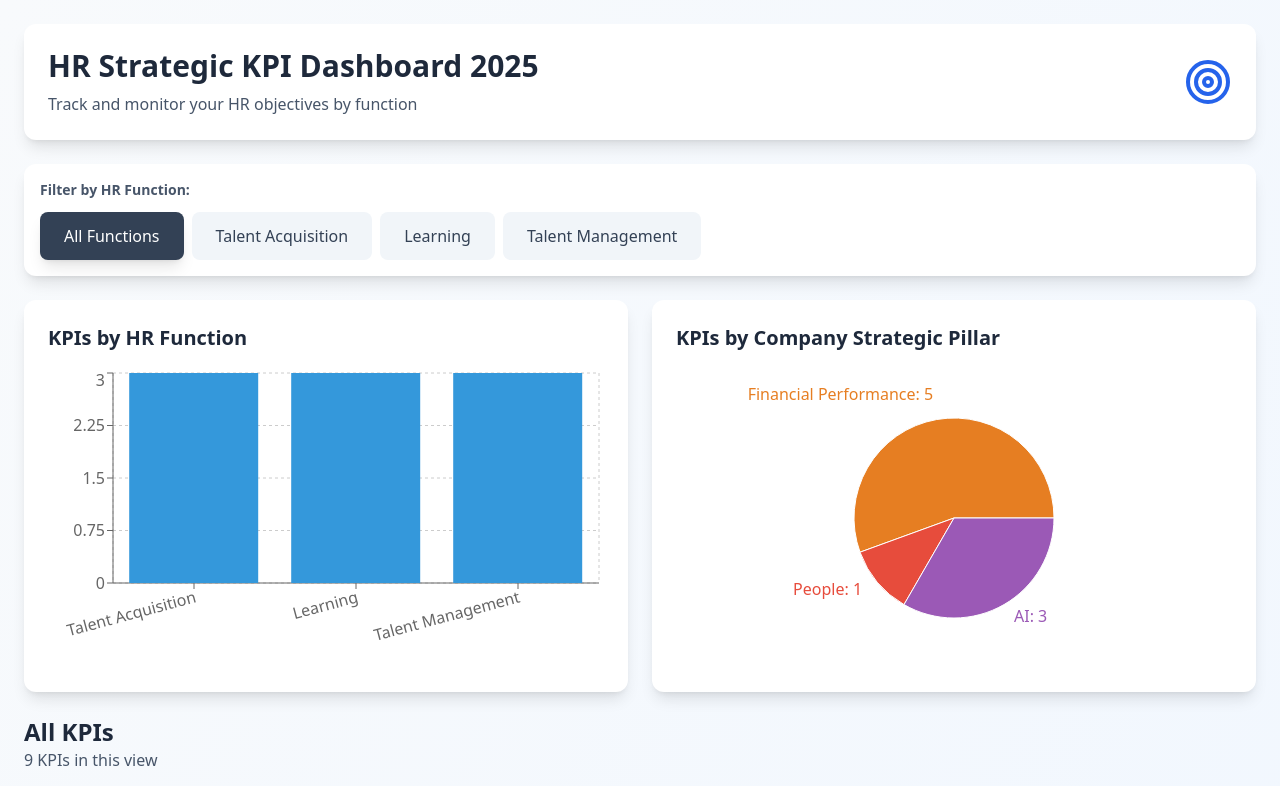
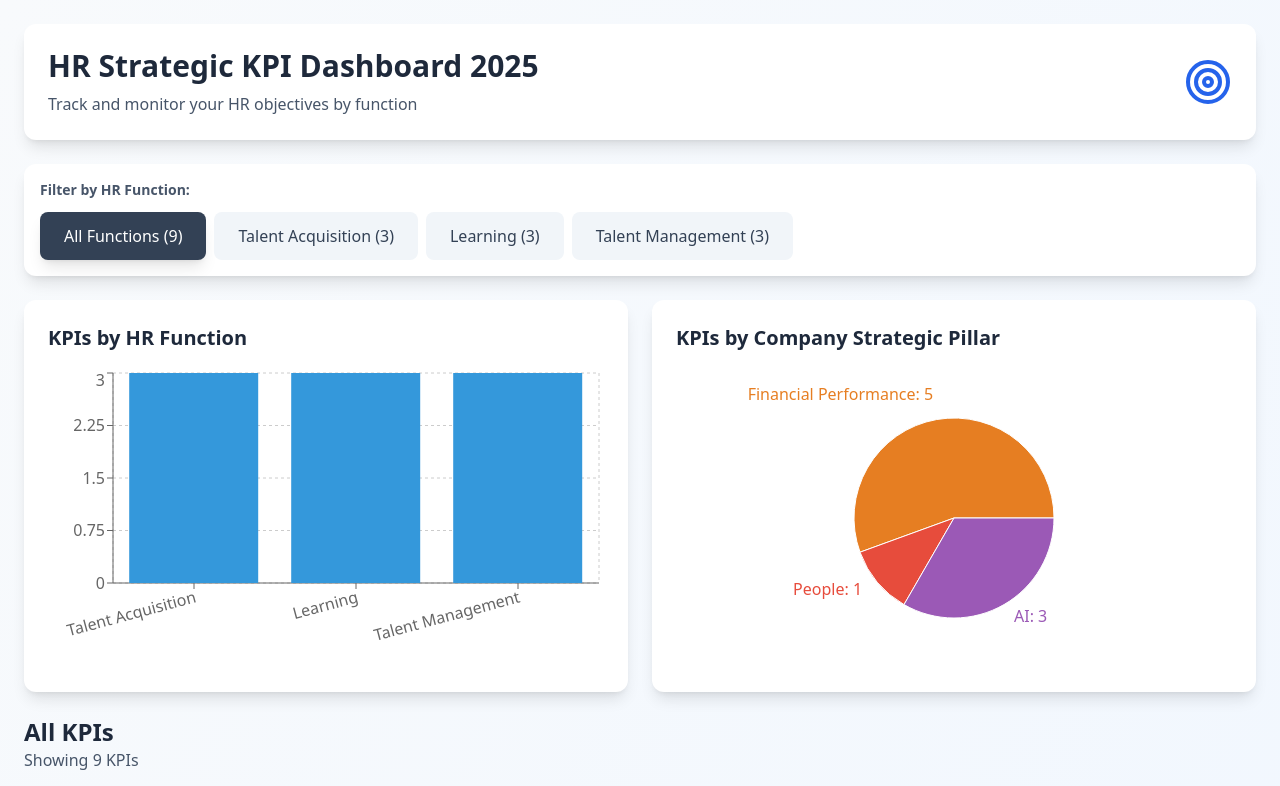
Before and after one commit to FahadHassan315/hr-kpi-dashboard, a React app in the folder hr-kpi-dashboard/: page / in a window 1280 px wide. Shown: the top 786 px of the page. Built offline with nearby package versions, Linux system fonts and the light colour scheme; the HTML template or start-up script is replaced by a standard one.

Commit message:
Refactor KPI data and update UI elements

```diff
--- a/hr-kpi-dashboard/src/App.jsx
+++ b/hr-kpi-dashboard/src/App.jsx
@@ -1,12 +1,11 @@
 import React, { useState } from 'react';
-import { BarChart, Bar, XAxis, YAxis, CartesianGrid, Tooltip, Legend, ResponsiveContainer, PieChart, Pie, Cell } from 'recharts';
+import { BarChart, Bar, XAxis, YAxis, CartesianGrid, Tooltip, ResponsiveContainer, PieChart, Pie, Cell } from 'recharts';
 import { Target } from 'lucide-react';
 
 const HRKPIDashboard = () => {
   const [selectedFunction, setSelectedFunction] = useState('all');
 
   const kpiData = [
-    // Talent Acquisition
     {
       hrFunction: 'Talent Acquisition',
       kpi: 'Hiring Quality',
@@ -23,7 +22,7 @@ const HRKPIDashboard = () => {
       companyPillar: 'Financial Performance',
       target: 'Reduce turnover rate by 5%',
       currentValue: 0,
-      targetValue: -5,
+      targetValue: 5,
       status: 'In Progress',
       icon: '📉'
     },
@@ -33,11 +32,10 @@ const HRKPIDashboard = () => {
       companyPillar: 'Financial Performance',
       target: 'Reduce average time to fill critical positions by 5%',
       currentValue: 0,
-      targetValue: -5,
+      targetValue: 5,
       status: 'In Progress',
       icon: '⏱️'
     },
-    // Learning
     {
       hrFunction: 'Learning',
       kpi: 'Employee Development Index',
@@ -68,7 +66,6 @@ const HRKPIDashboard = () => {
       status: 'In Progress',
       icon: '📚'
     },
-    // Talent Management
     {
       hrFunction: 'Talent Management',
       kpi: 'Employee Engagement Score',
@@ -111,21 +108,34 @@ const HRKPIDashboard = () => {
     ? kpiData
     : kpiData.filter(item => item.hrFunction === selectedFunction);
 
-  const functionSummary = Object.keys(functionColors).map(func => ({
-    name: func,
-    kpiCount: kpiData.filter(item => item.hrFunction === func).length,
-    avgTarget: Math.round(
-      kpiData
-        .filter(item => item.hrFunction === func)
-        .reduce((acc, item) => acc + Math.abs(item.targetValue), 0) /
-      kpiData.filter(item => item.hrFunction === func).length
-    )
-  }));
+  const functionSummary = [
+    {
+      name: 'Talent Acquisition',
+      kpiCount: kpiData.filter(item => item.hrFunction === 'Talent Acquisition').length
+    },
+    {
+      name: 'Learning',
+      kpiCount: kpiData.filter(item => item.hrFunction === 'Learning').length
+    },
+    {
+      name: 'Talent Management',
+      kpiCount: kpiData.filter(item => item.hrFunction === 'Talent Management').length
+    }
+  ];
 
   const companyPillarData = [
-    { name: 'Financial Performance', value: kpiData.filter(k => k.companyPillar === 'Financial Performance').length },
-    { name: 'People', value: kpiData.filter(k => k.companyPillar === 'People').length },
-    { name: 'AI', value: kpiData.filter(k => k.companyPillar === 'AI').length }
+    {
+      name: 'Financial Performance',
+      value: kpiData.filter(k => k.companyPillar === 'Financial Performance').length
+    },
+    {
+      name: 'People',
+      value: kpiData.filter(k => k.companyPillar === 'People').length
+    },
+    {
+      name: 'AI',
+      value: kpiData.filter(k => k.companyPillar === 'AI').length
+    }
   ];
 
   const COLORS = ['#E67E22', '#E74C3C', '#9B59B6'];
@@ -133,7 +143,6 @@ const HRKPIDashboard = () => {
   return (
     <div className="min-h-screen bg-gradient-to-br from-slate-50 to-blue-50 p-6">
       <div className="max-w-7xl mx-auto">
-        {/* Header */}
         <div className="bg-white rounded-xl shadow-lg p-6 mb-6">
           <div className="flex items-center justify-between">
             <div>
@@ -148,7 +157,6 @@ const HRKPIDashboard = () => {
           </div>
         </div>
 
-        {/* HR Function Filter */}
         <div className="bg-white rounded-xl shadow-lg p-4 mb-6">
           <h3 className="text-sm font-semibold text-slate-600 mb-3">Filter by HR Function:</h3>
           <div className="flex flex-wrap gap-2">
@@ -160,26 +168,44 @@ const HRKPIDashboard = () => {
                   : 'bg-slate-100 text-slate-700 hover:bg-slate-200'
               }`}
             >
-              All Functions
+              All Functions ({kpiData.length})
             </button>
-            {Object.keys(functionColors).map(func => (
             <button
-                key={func}
-                onClick={() => setSelectedFunction(func)}
+              onClick={() => setSelectedFunction('Talent Acquisition')}
               className={`px-6 py-3 rounded-lg font-medium transition-all ${
-                  selectedFunction === func
+                selectedFunction === 'Talent Acquisition'
                   ? 'text-white shadow-lg'
                   : 'bg-slate-100 text-slate-700 hover:bg-slate-200'
               }`}
-                style={selectedFunction === func ? { backgroundColor: functionColors[func] } : {}}
+              style={selectedFunction === 'Talent Acquisition' ? { backgroundColor: '#3498DB' } : {}}
             >
-                {func}
+              Talent Acquisition (3)
             </button>
-            ))}
+            <button
+              onClick={() => setSelectedFunction('Learning')}
+              className={`px-6 py-3 rounded-lg font-medium transition-all ${
+                selectedFunction === 'Learning'
+                  ? 'text-white shadow-lg'
+                  : 'bg-slate-100 text-slate-700 hover:bg-slate-200'
+              }`}
+              style={selectedFunction === 'Learning' ? { backgroundColor: '#9B59B6' } : {}}
+            >
+              Learning (3)
+            </button>
+            <button
+              onClick={() => setSelectedFunction('Talent Management')}
+              className={`px-6 py-3 rounded-lg font-medium transition-all ${
+                selectedFunction === 'Talent Management'
+                  ? 'text-white shadow-lg'
+                  : 'bg-slate-100 text-slate-700 hover:bg-slate-200'
+              }`}
+              style={selectedFunction === 'Talent Management' ? { backgroundColor: '#E74C3C' } : {}}
+            >
+              Talent Management (3)
+            </button>
           </div>
         </div>
 
-        {/* Summary Charts */}
         <div className="grid md:grid-cols-2 gap-6 mb-6">
           <div className="bg-white rounded-xl shadow-lg p-6">
             <h2 className="text-xl font-bold text-slate-800 mb-4">KPIs by HR Function</h2>
@@ -218,17 +244,16 @@ const HRKPIDashboard = () => {
           </div>
         </div>
 
-        {/* KPI Cards */}
         <div className="mb-4">
           <h2 className="text-2xl font-bold text-slate-800">
             {selectedFunction === 'all' ? 'All KPIs' : `${selectedFunction} KPIs`}
           </h2>
           <p className="text-slate-600">
-            {filteredData.length} KPI{filteredData.length !== 1 ? 's' : ''} in this view
+            Showing {filteredData.length} KPI{filteredData.length !== 1 ? 's' : ''}
           </p>
         </div>
 
-        <div className="grid md:grid-cols-2 lg:grid-cols-3 gap-6">
+        <div className="grid md:grid-cols-2 lg:grid-cols-3 gap-6 mb-6">
           {filteredData.map((kpi, index) => (
             <div
               key={index}
@@ -279,7 +304,7 @@ const HRKPIDashboard = () => {
                     <div
                       className="h-2 rounded-full transition-all"
                       style={{
-                        width: `${Math.min((Math.abs(kpi.currentValue) / Math.abs(kpi.targetValue)) * 100, 100)}%`,
+                        width: `${(Math.abs(kpi.currentValue) / Math.abs(kpi.targetValue)) * 100}%`,
                         backgroundColor: functionColors[kpi.hrFunction]
                       }}
                     />
@@ -290,8 +315,7 @@ const HRKPIDashboard = () => {
           ))}
         </div>
 
-        {/* Implementation Roadmap */}
-        <div className="bg-white rounded-xl shadow-lg p-6 mt-6">
+        <div className="bg-white rounded-xl shadow-lg p-6">
           <h2 className="text-2xl font-bold text-slate-800 mb-4">Implementation Roadmap</h2>
           <div className="grid md:grid-cols-3 gap-6">
             <div className="bg-blue-50 rounded-lg p-4">
```
Lines whose indentation alone changed are shown as unchanged.
